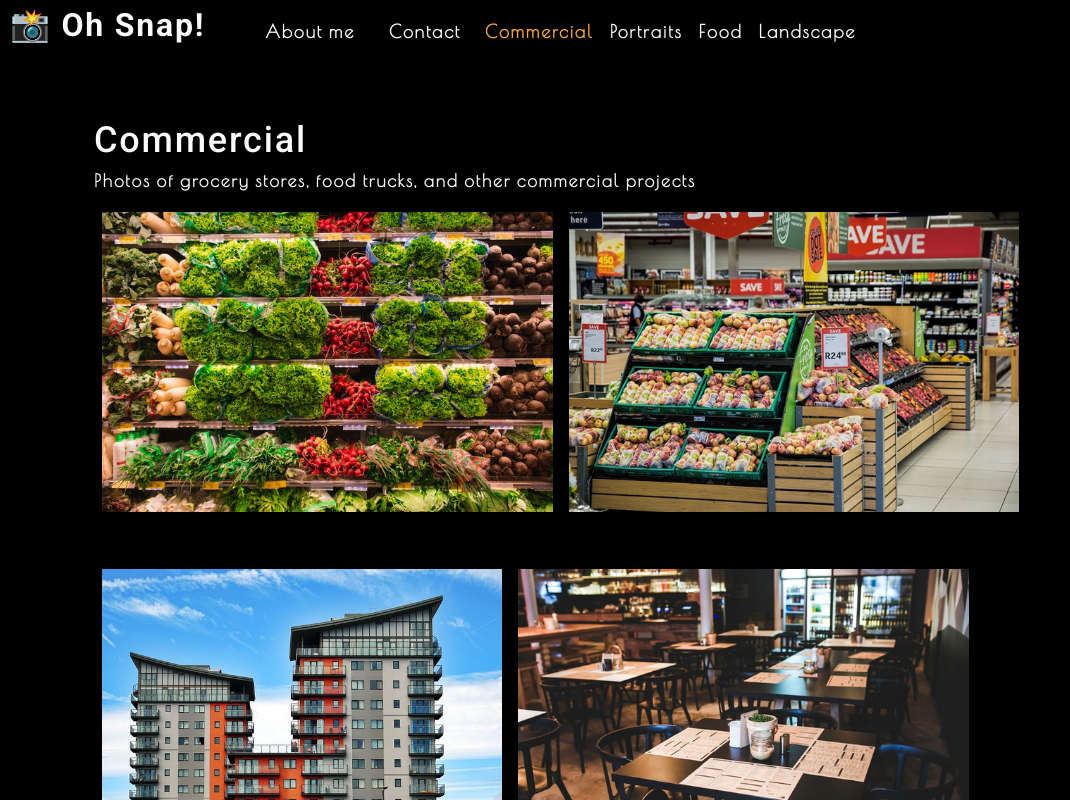
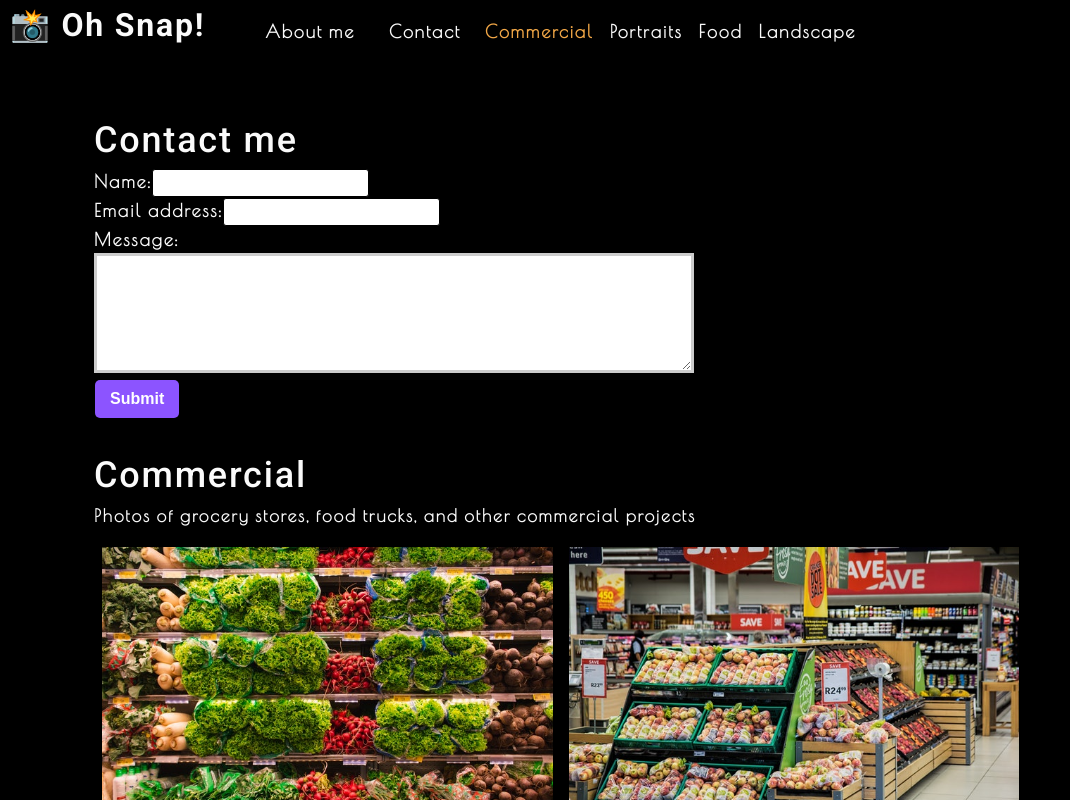
Before and after one commit to Lydia-tech/photo-port, a React (Create React App) app: page / in a window 1280 px wide. Shown: the top 800 px of the page, without its empty margins (0-1070 px from the left). Built offline with nearby package versions, Linux system fonts and the light colour scheme.

Commit message:
contact form

```diff
--- a/src/App.js
+++ b/src/App.js
@@ -2,6 +2,7 @@
 import Nav from './components/Nav';
 import About from './components/About';
 import Gallery from "./components/Gallery";
+import ContactForm from './components/Contact';
 
 function App() {
   const [categories] = useState ([
@@ -24,9 +25,10 @@
         currentCategory={currentCategory}
       ></Nav>
 			<main>
-      <Gallery currentCategory={currentCategory}></Gallery>
-				<About></About>
-			</main>
+        <ContactForm></ContactForm>
+        <Gallery currentCategory={currentCategory}></Gallery>
+        <About></About>
+      </main>
 		</div>
 	);
 }
--- a/src/components/Contact/index.js
+++ b/src/components/Contact/index.js
@@ -1,21 +1,36 @@
 import React, { useState } from 'react';
 
 function ContactForm() {
+    const [formState, setFormState] = useState({ name: '', email: '', message: '' });
+
+    const { name, email, message } = formState;
+
+    function handleSubmit(e) {
+        e.preventDefault();
+        console.log(formState);
+      }
+    function handleChange(e) {
+        setFormState({...formState, [e.target.name]: e.target.value })
+
+      }
+
+
+
 	return (
         <section>
           <h1>Contact me</h1>
-          <form id="contact-form">
+          <form id="contact-form" onSubmit={handleSubmit}>
             <div>
               <label htmlFor="name">Name:</label>
-              <input type="text" name="name" />
+              <input type="text" defaultValue={name} onChange={handleChange} name="name" />
             </div>
             <div>
               <label htmlFor="email">Email address:</label>
-              <input type="email" name="email" />
+              <input type="email" defaultValue={email} name="email" onChange={handleChange} />
             </div>
             <div>
               <label htmlFor="message">Message:</label>
-              <textarea name="message" rows="5" />
+              <textarea name="message" defaultValue={message} onChange={handleChange} rows="5" />
             </div>
             <button type="submit">Submit</button>
           </form>
```
